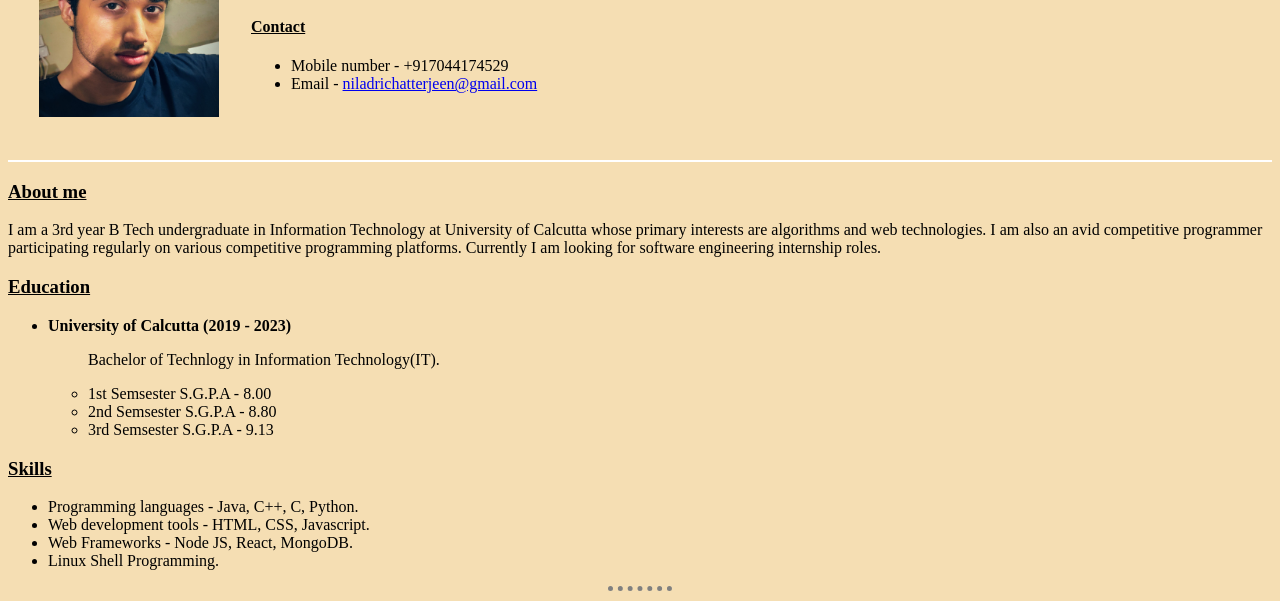
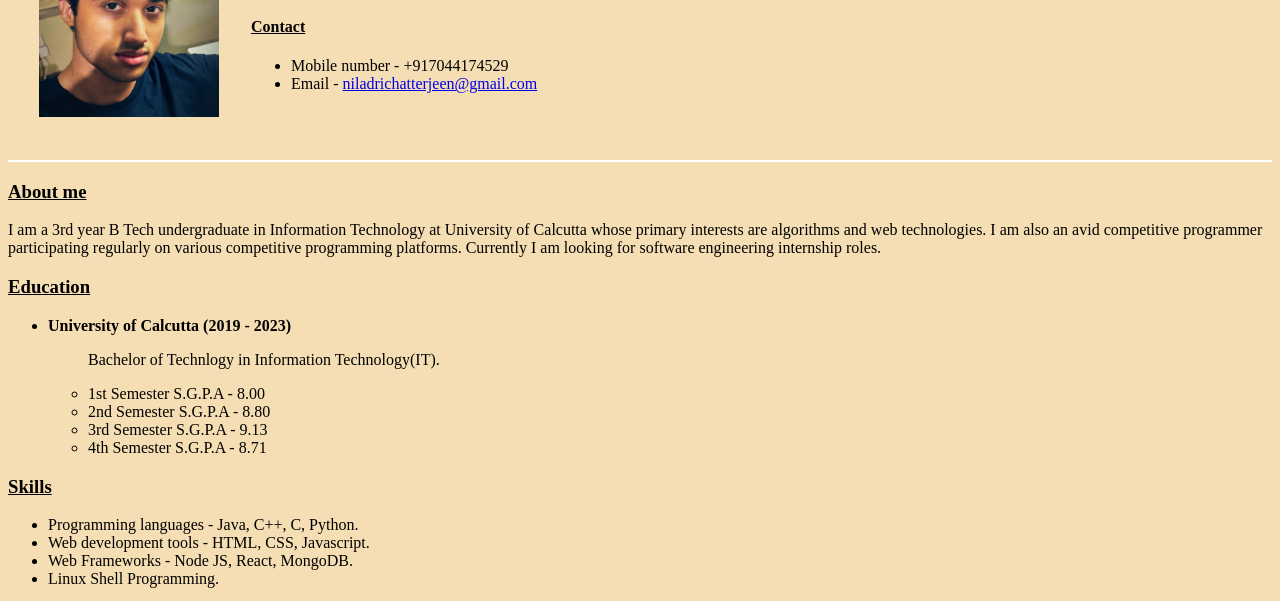
Before and after one commit to Ghutoon/Ghutoon.github.io, a plain HTML site: page index.html in a window 1280 px wide. Shown: the part 152-753 px from the top of the page. Drawn offline with Linux system fonts and the light colour scheme.

Commit message:
Update index.html

```diff
--- a/index.html
+++ b/index.html
@@ -36,9 +36,10 @@
 	    <li><strong>University of Calcutta (2019 - 2023)</strong></li>
 		    <ul>
 		    	<p>Bachelor of Technlogy in Information Technology(IT).</p>
-		    	<li>1st Semsester S.G.P.A - 8.00</li>
-		    	<li>2nd Semsester S.G.P.A - 8.80</li>
-			<li>3rd Semsester S.G.P.A - 9.13</li>
+		    	<li>1st Semester S.G.P.A - 8.00</li>
+		    	<li>2nd Semester S.G.P.A - 8.80</li>
+			<li>3rd Semester S.G.P.A - 9.13</li>
+			 <li>4th Semester S.G.P.A - 8.71</li>
 		    </ul>
 	</ul>
 	<h3><u>Skills</u></h3>
```
